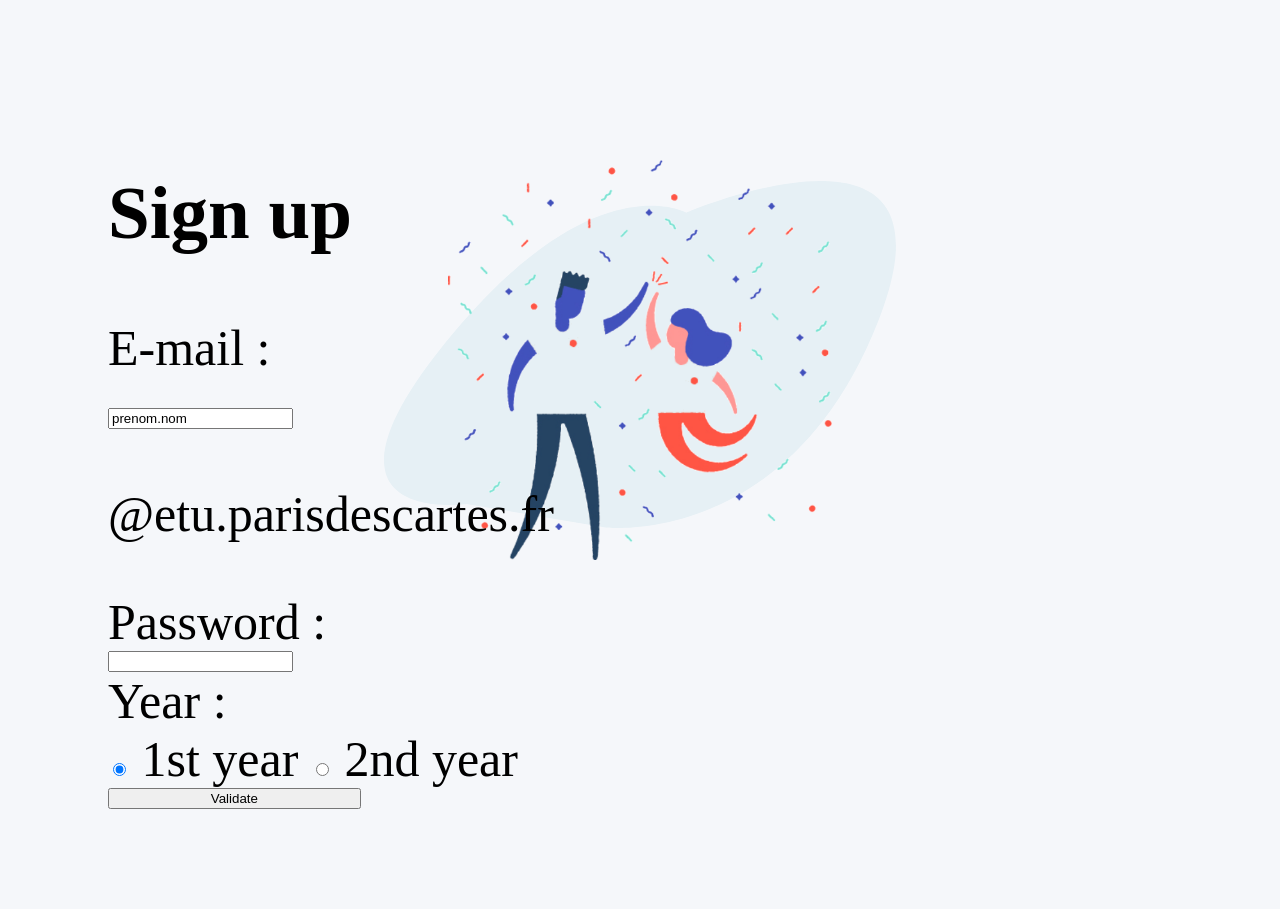
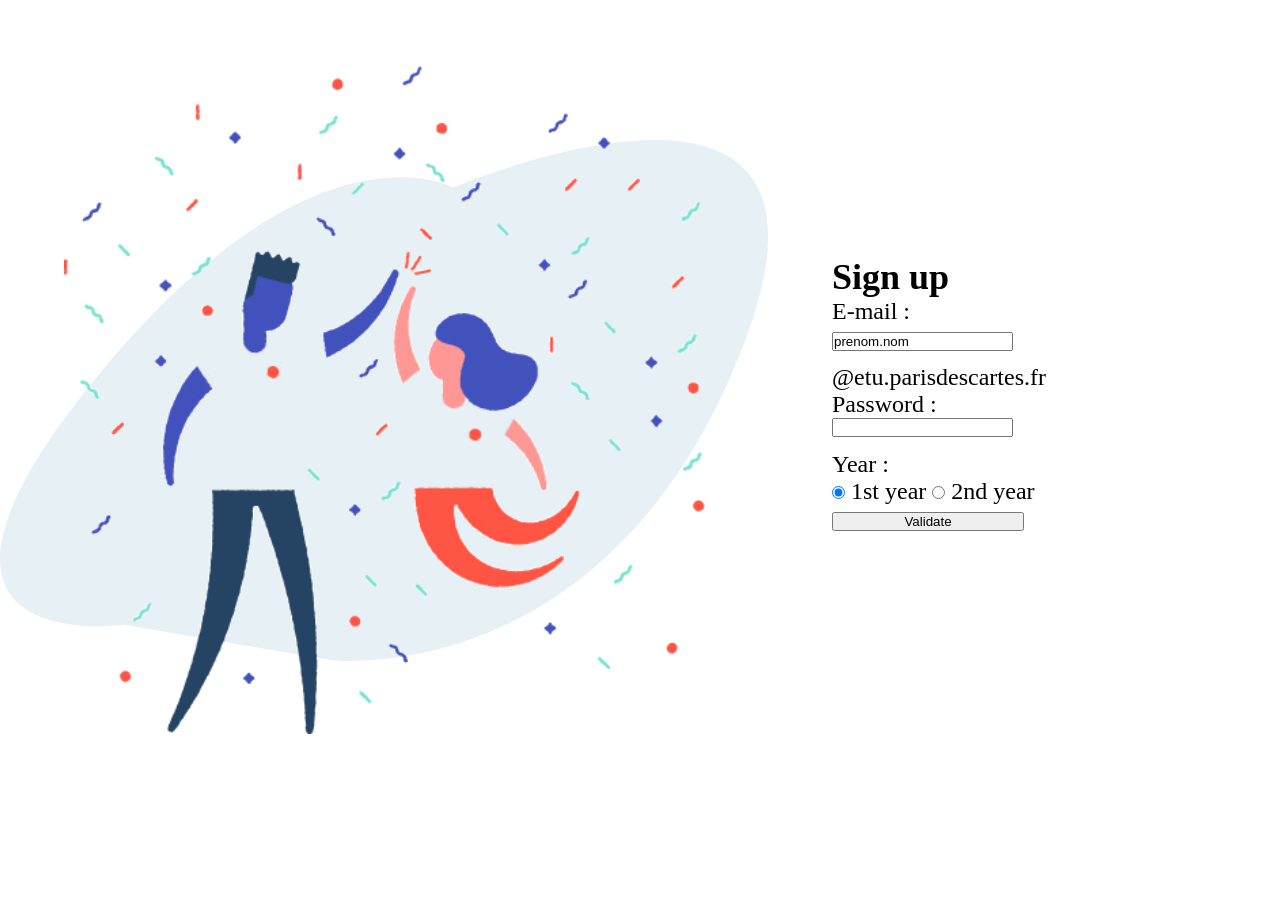
Before and after one commit to solown/ServeurWEB_PROJET, a PHP site: page /signup.html in a window 1280 px wide. After the commit the page ends 734 px from the top, so only its background shows below. Run offline with PHP 8.4, Linux system fonts and the light colour scheme.

Commit message:
Add style to the signup page to match the model

```diff
--- a/site/signup.html
+++ b/site/signup.html
@@ -4,13 +4,15 @@
 <head>
 	<meta charset="utf-8" />
 	<title>Sign up</title>
-	<link rel="stylesheet" href="styles/style.css">
+	<link rel="stylesheet" href="styles/main.css">
+	<link rel="stylesheet" href="styles/signup.css">
 	<link rel="stylesheet" href="styles/form.css">
 	<link href="https://fonts.googleapis.com/css?family=Fjalla+One" rel="stylesheet">
 	<link href="https://fonts.googleapis.com/css?family=Open+Sans+Condensed:300" rel="stylesheet">
 </head>
 
 <body>
+	<div id="drawing"></div>
 	<form action="register-confirmation.php" method="post">
 		<h2>Sign up</h2>
 		<label>E-mail :</label>
--- a/site/styles/form.css
+++ /dev/null
@@ -1,8 +0,0 @@
-form {
-    width : 40%;
-    padding:2em;
-}
-
-form * {
-    display: block;
-}
--- /dev/null
+++ b/site/styles/main.css
@@ -0,0 +1,8 @@
+* {
+    margin:0;
+    padding:0;
+}
+
+html, body {
+    height:100%;
+}
--- /dev/null
+++ b/site/styles/signup.css
@@ -0,0 +1,28 @@
+body {
+    display:flex;
+    font-family: Fjalla One Regular;
+	font-size: x-large;
+}
+
+#drawing {
+    width:60%;
+	background-image: url(../images/five.png), url(../images/cloud.svg);
+    background-repeat: no-repeat;
+    background-position: center;
+    height:100%;
+    display:inline-block;
+}
+
+form {
+    width: 30%;
+    margin:auto;
+    display:inline-block;
+}
+
+form * {
+    display: block;
+}
+
+form input {
+    margin-bottom:1em;
+}
```
Also changed, not shown: site/register-confirmation.php (+7 -4 lines).
